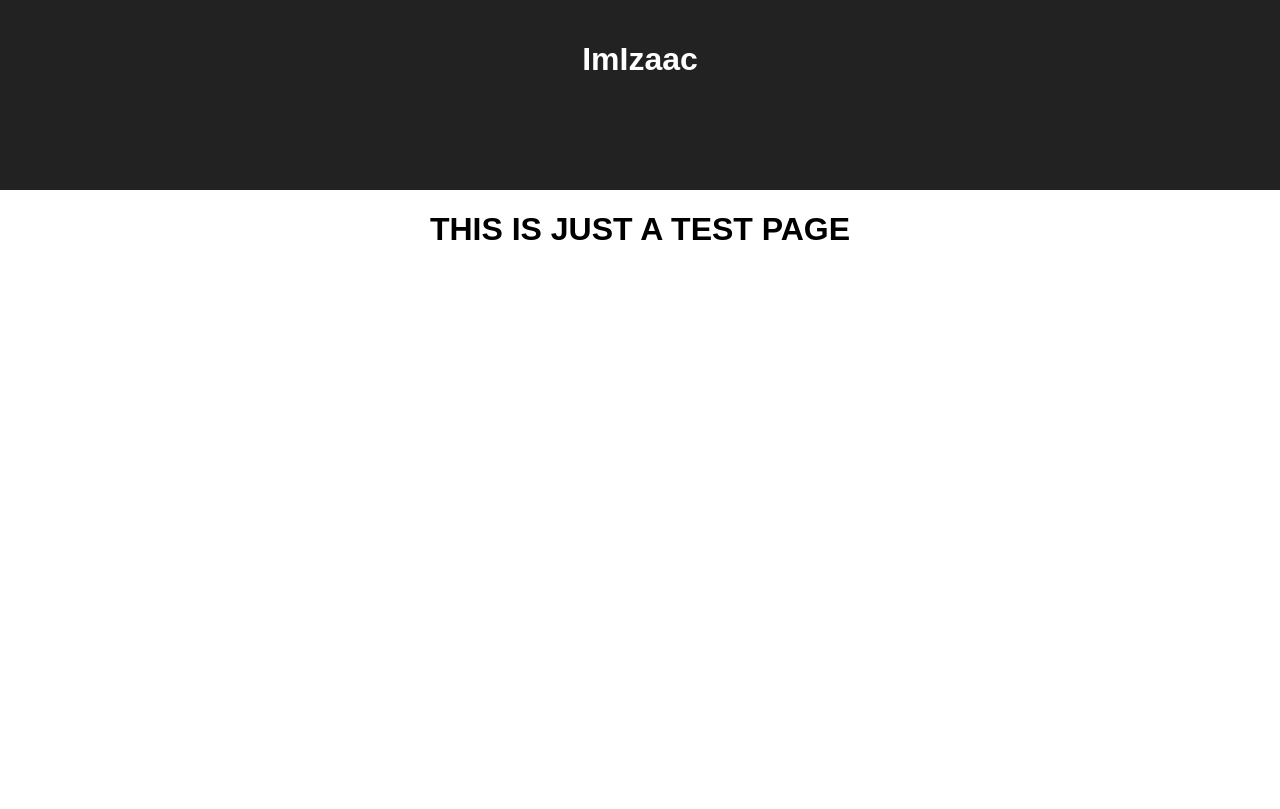
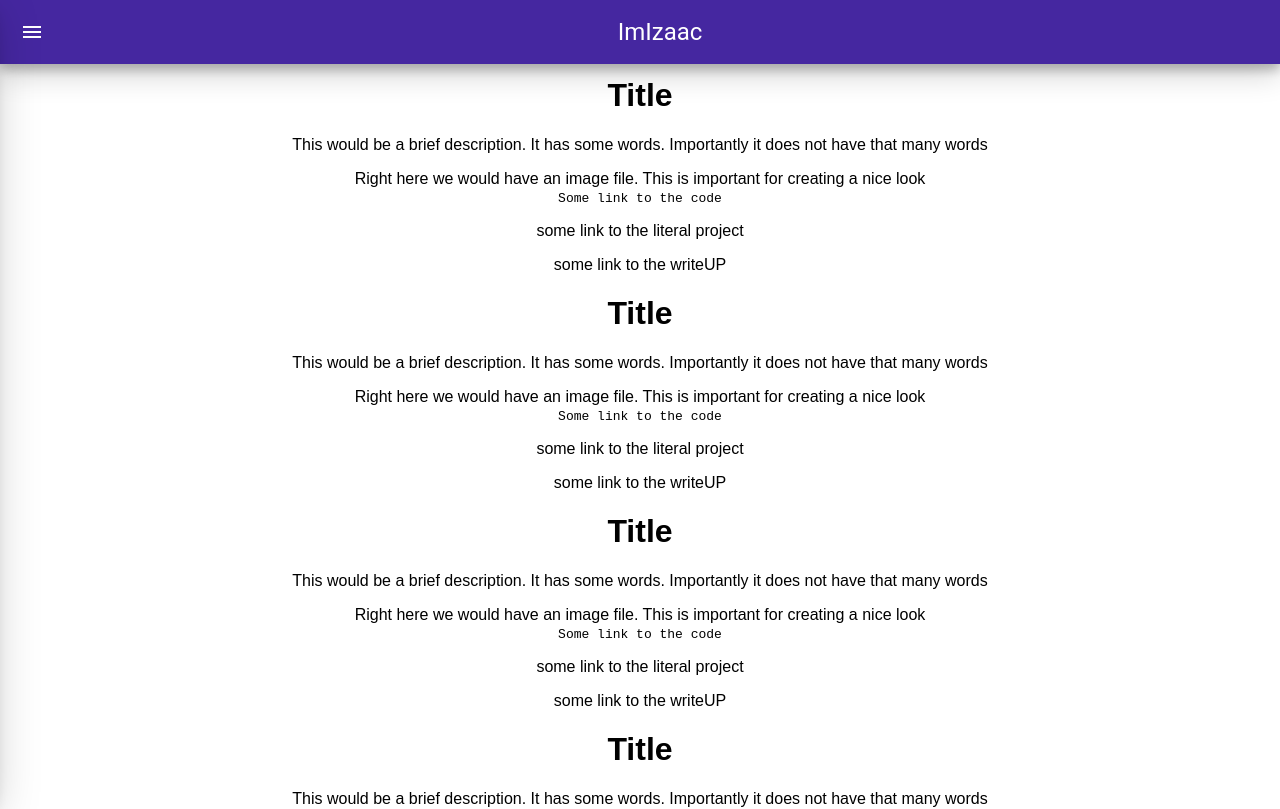
Before and after one commit to 0awful/imizaac.com, a React (Create React App) app: page /projects in a window 1280 px wide. Shown: the top 809 px of the page. Built offline with nearby package versions, Linux system fonts and the light colour scheme.

Commit message:
major upgrades built a ton of routes built a drawer to hold them built an app bar fixed minor cosmetic things
todo: Refator Drawer to just render drawer items based upon some page
data
Create project cards that are rendered on the project page
Create the data type that underlies all of this

```diff
--- a/package.json
+++ b/package.json
@@ -3,6 +3,7 @@
   "version": "0.1.0",
   "private": true,
   "dependencies": {
+    "material-ui": "^0.20.0",
     "react": "^16.2.0",
     "react-dom": "^16.2.0",
     "react-router-dom": "^4.2.2",
--- a/src/App.css
+++ b/src/App.css
@@ -22,7 +22,15 @@
   font-size: large;
 }
 
+.Link {
+  text-decoration: none;
+}
+
 @keyframes App-logo-spin {
-  from { transform: rotate(0deg); }
-  to { transform: rotate(360deg); }
+  from {
+    transform: rotate(0deg);
+  }
+  to {
+    transform: rotate(360deg);
+  }
 }
--- a/src/App.jsx
+++ b/src/App.jsx
@@ -1,11 +1,22 @@
 import React from 'react';
+import { Component } from 'react';
 import { BrowserRouter, Route, Switch } from 'react-router-dom';
-//import logo from './logo.svg';
+
+import lightBaseTheme from 'material-ui/styles/baseThemes/lightBaseTheme';
+import MuiThemeProvider from 'material-ui/styles/MuiThemeProvider';
+import getMuiTheme from 'material-ui/styles/getMuiTheme';
+import {
+  deepPurple800,
+  deepPurple900,
+  deepPurpleA400
+} from 'material-ui/styles/colors';
 import './App.css';
 import Code from './Code.jsx';
 import Codes from './Codes.jsx';
+import Drawer from './Drawer.jsx';
 import Header from './Header.jsx';
 import Home from './Home.jsx';
+import Inquiries from './Inquiries.jsx';
 import NotFound from './NotFound.jsx';
 import Project from './Project.jsx';
 import Projects from './Projects.jsx';
@@ -13,11 +24,35 @@ import Social from './Social.jsx';
 import Writeup from './Writeup.jsx';
 import Writeups from './Writeups.jsx';
 
-const App = () => {
-  return (
+const redirect = () => {
+  console.log('redirect called');
+  window.location.replace('/');
+};
+
+let newTheme = lightBaseTheme;
+newTheme.palette.primary1Color = deepPurple800;
+newTheme.palette.primary2Color = deepPurpleA400;
+
+class App extends Component {
+  state = {
+    drawerOpen: false
+  };
+
+  toggleDrawer = () => {
+    if (this.state.drawerOpen) {
+      this.setState({ drawerOpen: false });
+    } else {
+      this.setState({ drawerOpen: true });
+    }
+    console.log(this.state.drawerOpen);
+  };
+
+  render = () => (
+    <MuiThemeProvider muiTheme={getMuiTheme(newTheme)}>
       <BrowserRouter>
         <div className="App">
-        <Header />
+          <Header title={this.redirect} left={this.toggleDrawer} />
+          <Drawer open={this.state.drawerOpen} toggle={this.toggleDrawer} />
           <Switch>
             <Route exact path="/" component={Home} />
             {/* generic projects folders + aliases */}
@@ -42,12 +77,15 @@ const App = () => {
             <Route path="/social" component={Social} />
             {/* specific social directory*/}
             <Route path="/social/:name" component={Social} />
+            {/* inquires */}
+            <Route path="/inquiries" component={Inquiries} />
             {/* 404 case*/}
             <Route component={NotFound} />
           </Switch>
         </div>
       </BrowserRouter>
+    </MuiThemeProvider>
   );
-};
+}
 
 export default App;
--- /dev/null
+++ b/src/Drawer.jsx
@@ -0,0 +1,59 @@
+import React from 'react';
+import Drawer from 'material-ui/Drawer';
+import MenuItem from 'material-ui/MenuItem';
+import { Link } from 'react-router-dom';
+
+const undoLinkStyling = {
+  textDecoration: 'none',
+  color: 'inherit'
+};
+
+const sideDrawer = props => (
+  <div>
+    <Drawer
+      zDepth={4}
+      docked={false}
+      onClick={props.toggle}
+      open={props.open}
+      onRequestChange={props.toggle}>
+      <MenuItem onClick={props.toggle}>
+        <h2>
+          <em>Close Drawer</em>
+        </h2>
+      </MenuItem>
+
+      <MenuItem onClick={props.toggle}>
+        <Link to="/" style={undoLinkStyling}>
+          <h2>Home</h2>
+        </Link>
+      </MenuItem>
+      <MenuItem onClick={props.toggle}>
+        <Link to="/projects" style={undoLinkStyling}>
+          <h2>Projects</h2>
+        </Link>
+      </MenuItem>
+      <MenuItem onClick={props.toggle}>
+        <Link to="/writeups" style={undoLinkStyling}>
+          <h2>Writeups</h2>
+        </Link>
+      </MenuItem>
+      <MenuItem onClick={props.toggle}>
+        <Link to="/code" style={undoLinkStyling}>
+          <h2>Code</h2>
+        </Link>
+      </MenuItem>
+      <MenuItem onClick={props.toggle}>
+        <Link to="/social" style={undoLinkStyling}>
+          <h2>Social</h2>
+        </Link>
+      </MenuItem>
+      <MenuItem onClick={props.toggle}>
+        <Link to="/inquiries" style={undoLinkStyling}>
+          <h2>Inquires</h2>
+        </Link>
+      </MenuItem>
+    </Drawer>
+  </div>
+);
+
+export default sideDrawer;
--- a/src/Header.jsx
+++ b/src/Header.jsx
@@ -1,11 +1,32 @@
 import React from 'react';
+import AppBar from 'material-ui/AppBar';
+import Toolbar from 'material-ui/Toolbar';
+import { Redirect } from 'react-router';
 
-const Header = () => {
+const Header = (props: { left: Function, title: Function }) => {
   return (
-    <header className="App-header">
-      <h1>ImIzaac</h1>
-    </header>
+    <div>
+      <AppBar
+        zDepth={3}
+        style={{ position: 'fixed' }}
+        title="ImIzaac"
+        onLeftIconButtonClick={props.left}
+        onTitleClick={props.title}
+      />
+      <Toolbar />
+    </div>
   );
+  {
+    /* <Link to="/Projects">Projects </Link>*/
+  }
+
+  {
+    /* <Link to="/Social">Social </Link>*/
+  }
+
+  {
+    /* <Link to="/Inquiries">Inquiries</Link> */
+  }
 };
 
 export default Header;
--- /dev/null
+++ b/src/Inquiries.jsx
@@ -0,0 +1,8 @@
+import React from 'react';
+
+const Inquiries = () => (
+  // FIXME: THIS IS JUST A TEST
+  <h1>THIS IS JUST A TEST PAGE</h1>
+);
+
+export default Inquiries;
--- /dev/null
+++ b/src/ProjectCard.jsx
@@ -0,0 +1,20 @@
+import React from 'react';
+
+const ProjectCard = () => (
+  <div>
+    <h1>Title</h1>
+    <p>
+      This would be a brief description. It has some words. Importantly it does
+      not have that many words
+    </p>
+    <div>
+      Right here we would have an image file. This is important for creating a
+      nice look
+    </div>
+    <code>Some link to the code</code>
+    <p> some link to the literal project </p>
+    <p> some link to the writeUP</p>
+  </div>
+);
+
+export default ProjectCard;
--- a/src/Projects.jsx
+++ b/src/Projects.jsx
@@ -1,8 +1,15 @@
 import React from 'react';
+import ProjectCard from './ProjectCard.jsx';
 
 const Projects = () => (
   // FIXME: THIS IS JUST A TEST
-  <h1>THIS IS JUST A TEST PAGE</h1>
+  <div>
+    <ProjectCard />
+    <ProjectCard />
+    <ProjectCard />
+    <ProjectCard />
+    <ProjectCard />
+  </div>
 );
 
 export default Projects;
```
Also changed, not shown: 1 other file (tests, documents, lock files or other folders). Lines whose indentation alone changed are shown as unchanged.
